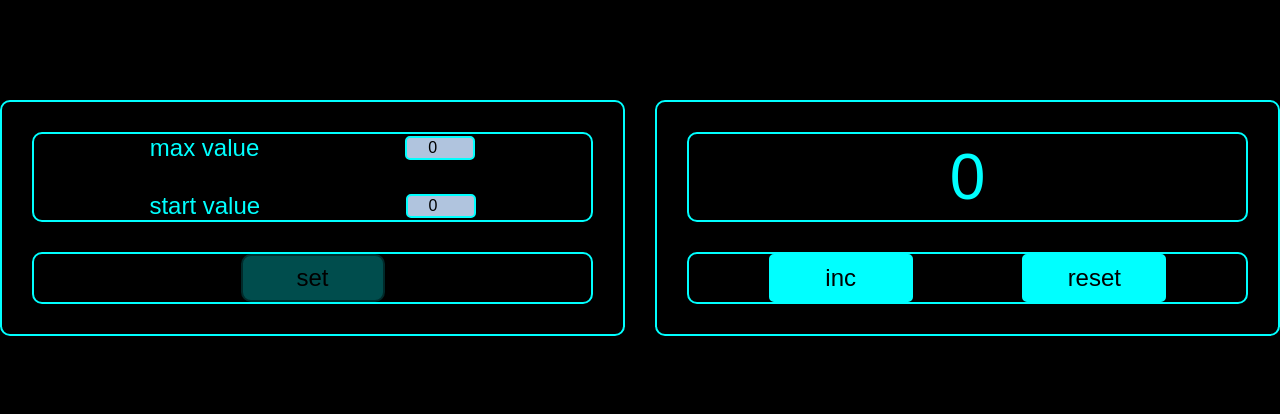
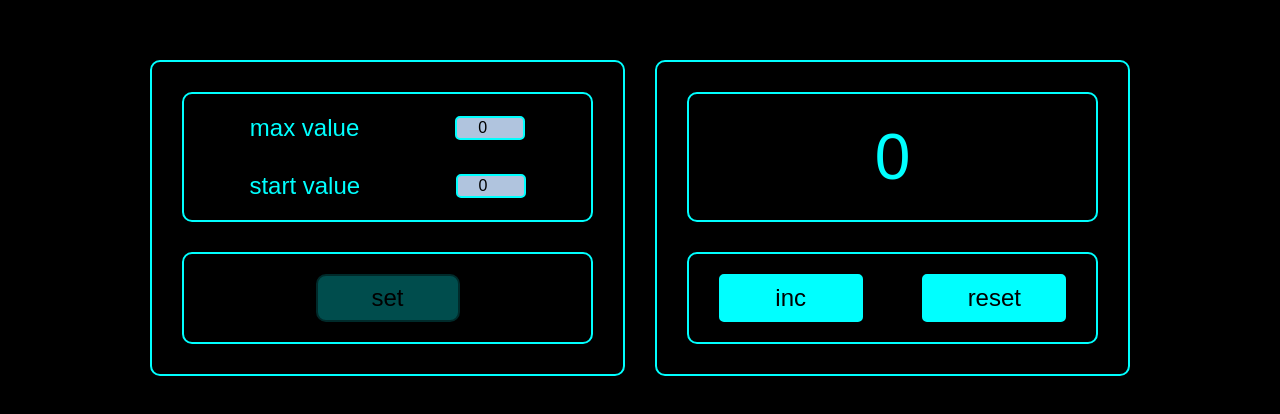
Before and after one commit to KristinaFinck/Microtask-counter, a React (Create React App) app: page / in a window 1280 px wide. Shown: the part 182-596 px from the top of the page. Built offline with nearby package versions, Linux system fonts and the light colour scheme.

Commit message:
Achieved symmetry between the right and left containers

```diff
--- a/src/App.tsx
+++ b/src/App.tsx
@@ -93,9 +93,9 @@ function App() {
             <Container
                 flexDirection='row'
                 justifyContent='space-between'
-                maxWidth='1200px'
                 minHeight='100%'
-                width='80%'
+                maxWidth= '980px'
+
                 border='none'
             >
                 {/*Left external container */}
@@ -103,7 +103,7 @@ function App() {
                     flexDirection='column'
                     width='100%'
                     flex="1"
-                    padding = '30px'
+                    padding='30px'
                 >
                     {/*Left Internal container */}
                     <Container
@@ -114,7 +114,7 @@ function App() {
                         {/*Internal Settings container maxValue */}
                         <Container
                             width='100%'
-
+                            padding='0'
                             border='none'
                         >
                             <StyledSpan> max value</StyledSpan>
@@ -129,6 +129,7 @@ function App() {
                         <Container
                             width='100%'
                             border='none'
+                            padding='0'
                         >
                             <StyledSpan> start value</StyledSpan>
                             <StyledInput
@@ -157,15 +158,15 @@ function App() {
                     flex='1'
                     flexDirection='column'
                     width='100%'
-                    padding = '30px'
+                    padding='30px'
                     alignSelf='stretch'
                 >
 
                     {/*Tableau container*/}
                     <Container
-                            flex='2'
-                            width='100%'
-                            >
+                        flex='2'
+                        width='100%'
+                    >
                         {settingMessage ? (
                             <StyledSpan color={theme.colors.secondary}>
                                 {settingMessage}
@@ -202,7 +203,7 @@ function App() {
 
                             onClick={onClickReset}
                             disabled={isResetButtonDisabled}
-                           >
+                        >
                             reset
                         </Button>
                     </Container>
--- a/src/styles/Styles.tsx
+++ b/src/styles/Styles.tsx
@@ -28,7 +28,7 @@ export const GlobalStyle = createGlobalStyle`
   }
 `;
 type InternalProps = {
-    children: any
+    children?: any
     flexDirection?: 'row' | 'column'
     gap?: string
     justifyContent?: string
@@ -51,9 +51,9 @@ export const Container = styled.div<InternalProps>`
   gap: ${({gap}) => gap || '30px'};
   justify-content: ${({justifyContent}) => justifyContent || 'space-evenly'};
   align-items: ${({alignItems}) => alignItems || 'center'};
-  max-width: ${(props => props.maxWidth && 'auto')};
+  max-width: ${(props => props.maxWidth && '980px')};
   width: ${({width}) => width};
-  padding: ${({padding}) => padding || '0'};
+  padding: ${({padding}) => padding || '20px 0'};
   border: ${({border}) => border || 'solid 2px cyan'};
   border-radius: 10px;
   font-size: ${({fontSize}) => fontSize};
```
